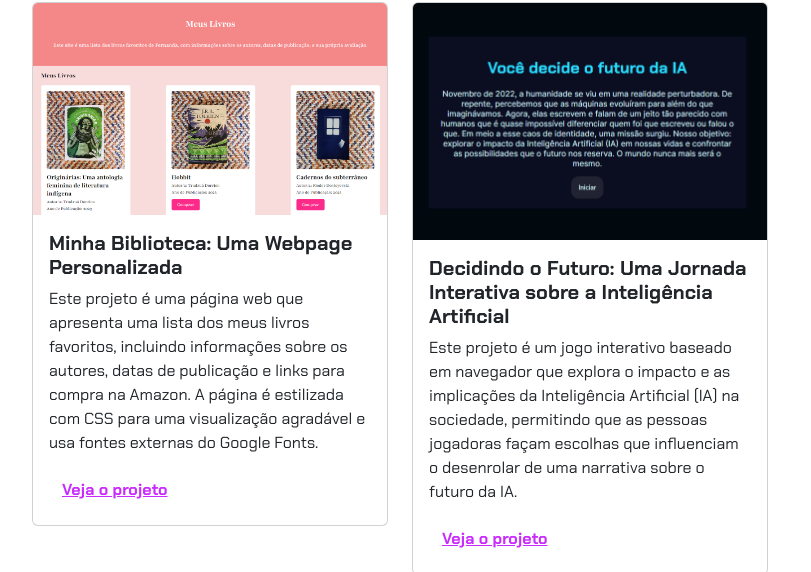
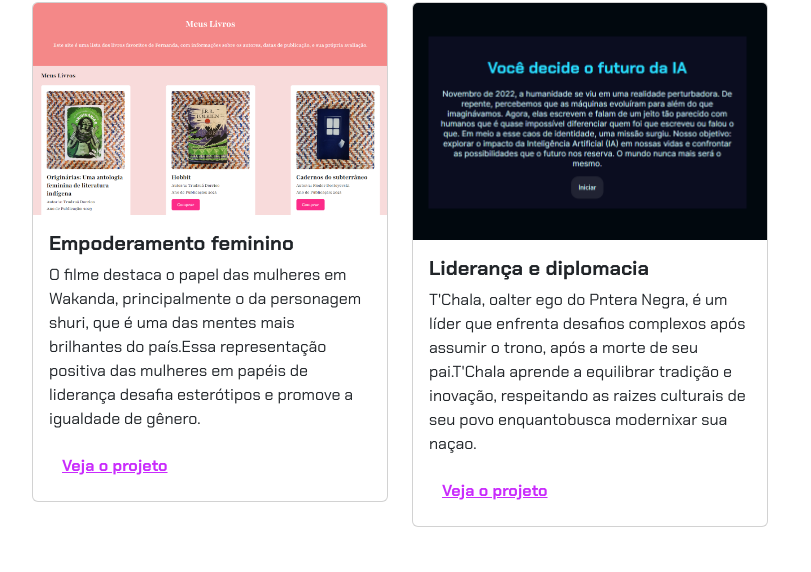
Before and after one commit to rayraydograu/portifolio, a plain HTML site: page index.html in a window 1280 px wide. Shown: the part 1103-1675 px from the top of the page, without its empty margins (50-861 px from the left). Drawn offline with nearby package versions, Linux system fonts and the light colour scheme.

Commit message:
Update index.html

```diff
--- a/index.html
+++ b/index.html
@@ -88,11 +88,10 @@
                 <div class="card">
                     <img src="img/projeto-1.png" class="card-img-top" alt="Imagem do projeto de biblioteca virtual">
                     <div class="card-body">
-                        <h5 class="card-title">Minha Biblioteca: Uma Webpage Personalizada</h5>
-                        <p class="card-text">Este projeto é uma página web que apresenta uma lista dos meus livros
-                            favoritos, incluindo informações sobre os autores, datas de publicação e links para compra
-                            na Amazon. A página é estilizada com CSS para uma visualização agradável e usa fontes
-                            externas do Google Fonts.
+                        <h5 class="card-title">Empoderamento feminino</h5>
+                        <p class="card-text">O filme destaca o papel das mulheres em  Wakanda, principalmente o da personagem shuri,
+                            que é uma das mentes mais brilhantes do país.Essa representação positiva das mulheres em papéis de liderança
+                            desafia esterótipos e promove a igualdade de gênero.
                         </p>
                         <button type="button" class="btn btn-link" data-bs-toggle="modal" data-bs-target="#modal1">Veja
                             o projeto</button>
@@ -104,12 +103,10 @@
                 <div class="card">
                     <img src="img/projeto-2.png" class="card-img-top" alt="Imagem do projeto de biblioteca virtual">
                     <div class="card-body">
-                        <h5 class="card-title">Decidindo o Futuro: Uma Jornada Interativa sobre a Inteligência
-                            Artificial</h5>
-                        <p class="card-text">Este projeto é um jogo interativo baseado em navegador que explora o
-                            impacto e as implicações da Inteligência Artificial (IA) na sociedade, permitindo que as
-                            pessoas jogadoras façam escolhas que influenciam o desenrolar de uma narrativa sobre o
-                            futuro da IA.</p>
+                        <h5 class="card-title">Liderança e diplomacia</h5>
+                        <p class="card-text">T'Chala, oalter ego do Pntera Negra, é um líder que enfrenta desafios
+                            complexos após assumir o trono, após a morte de seu pai.T'Chala aprende a equilibrar
+                            tradição e inovação, respeitando as raizes culturais de seu povo enquantobusca modernixar sua naçao.</p>
                         <button type="button" class="btn btn-link" data-bs-toggle="modal" data-bs-target="#modal2">Veja
                             o projeto</button>
                     </div>
```
